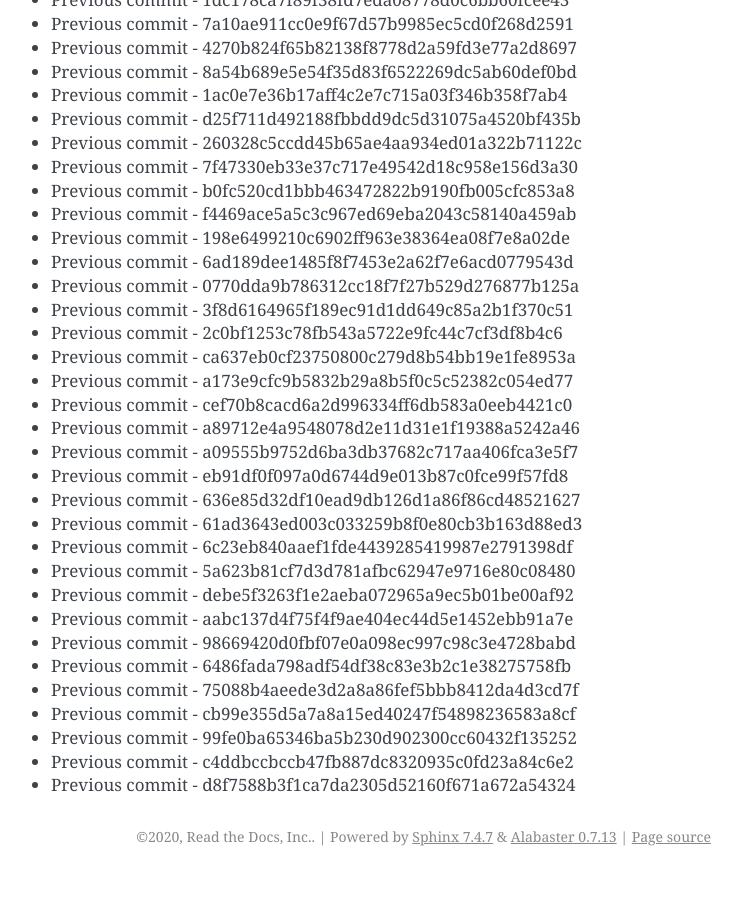
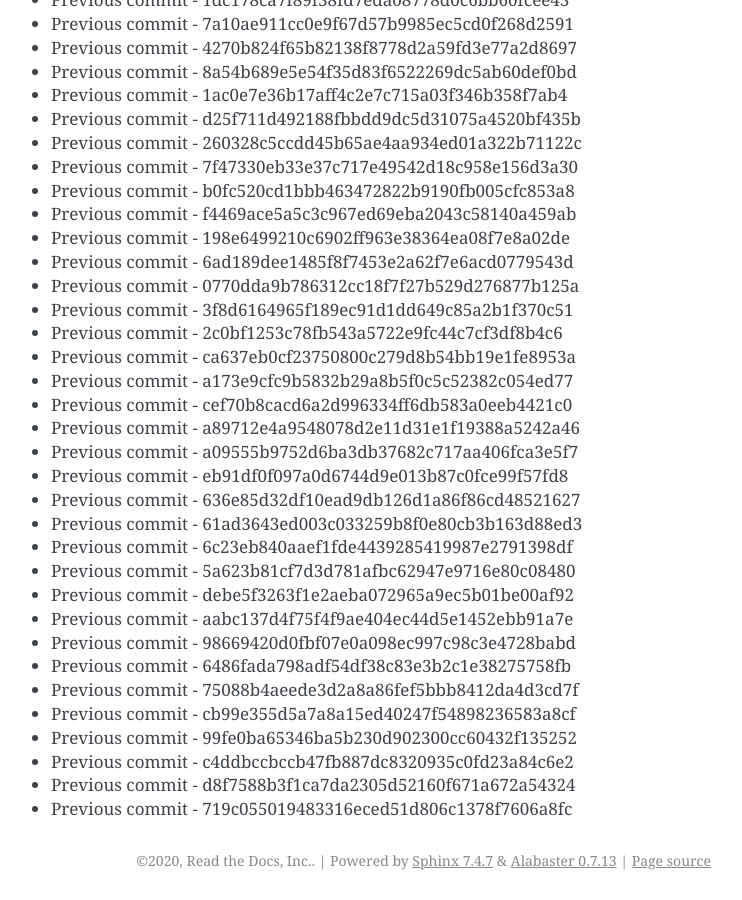
Before and after one commit to readthedocs/rtd-git-stresstest, a Sphinx documentation site: the page built from docs/updates.rst, in a window 1280 px wide and 900 px high, scrolled down 90441 px. Shown: the whole window, without its empty margins (399-1141 px from the left). Built offline with Sphinx 7.4.7, drawn with Linux system fonts in a browser that asks for light colours; before the commit the page ends 91317 px from its top, so only the background shows below that.

Commit message:
Generating commit from previous: 719c055019483316eced51d806c1378f7606a8fc

```diff
--- a/docs/updates.rst
+++ b/docs/updates.rst
@@ -3832,3 +3832,4 @@ It can be tested for any performance characteristics.
 * Previous commit - 99fe0ba65346ba5b230d902300cc60432f135252
 * Previous commit - c4ddbccbccb47fb887dc8320935c0fd23a84c6e2
 * Previous commit - d8f7588b3f1ca7da2305d52160f671a672a54324
+* Previous commit - 719c055019483316eced51d806c1378f7606a8fc
```
